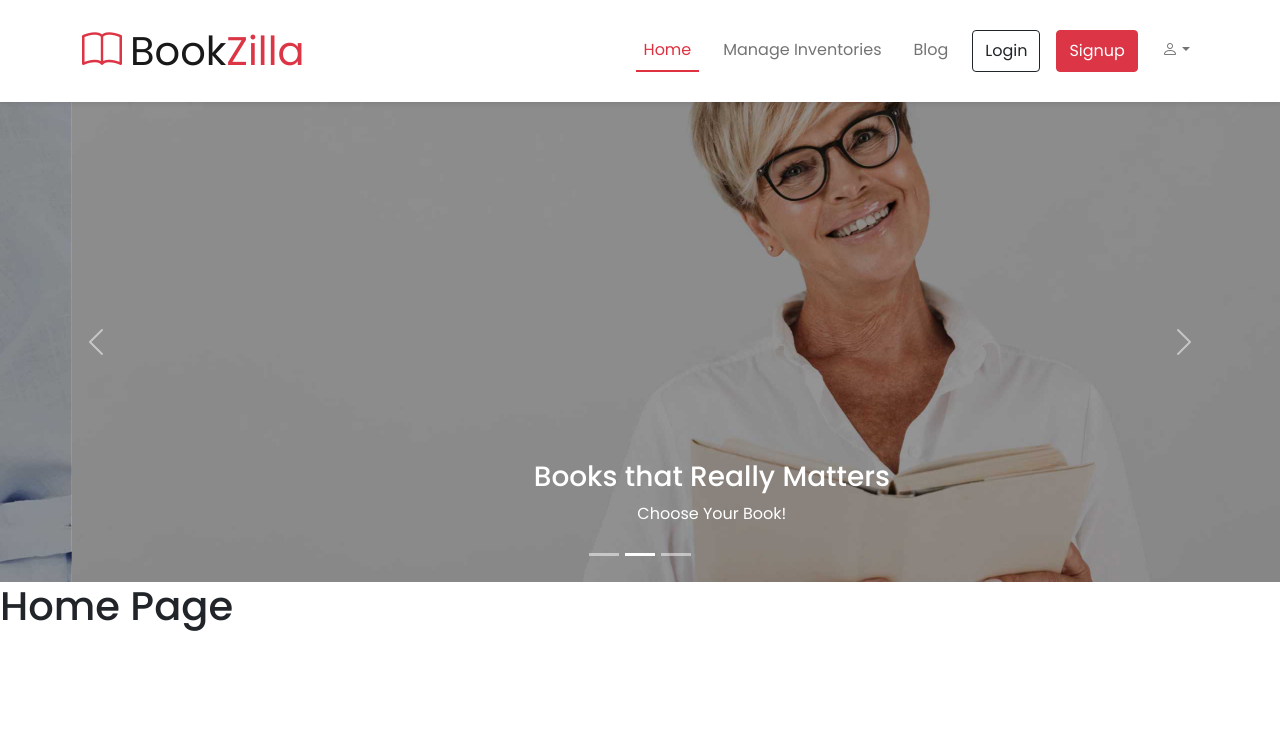
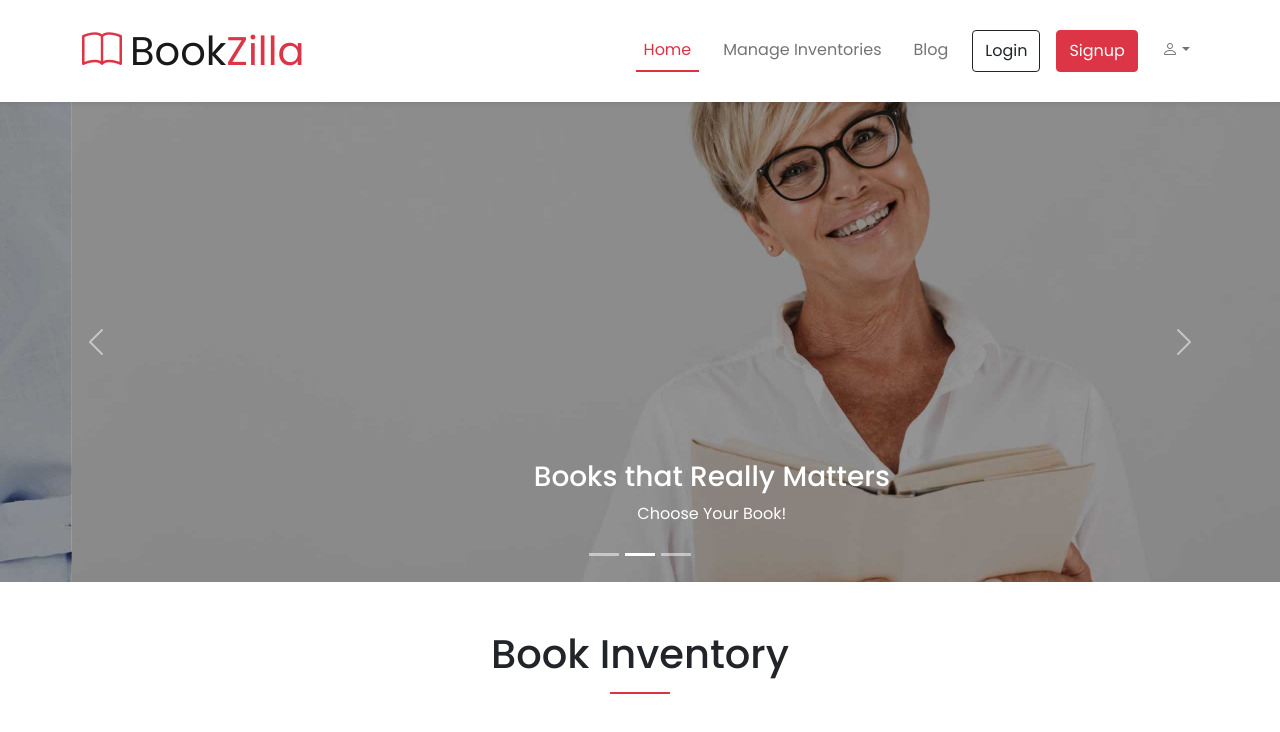
Before and after one commit to riff3r/bookzilla-client-p11, a React (Create React App) app: page / in a window 1280 px wide. Shown: the top 732 px of the page. Built offline with nearby package versions, Linux system fonts and the light colour scheme.

Commit message:
Primary Headling component created

```diff
--- /dev/null
+++ b/src/components/Layout/PrimaryHeading/PrimaryHeading.css
@@ -0,0 +1,19 @@
+.ph-1 {
+  position: relative;
+}
+.ph-1 h2::after {
+  content: "";
+  display: block;
+  width: 60px;
+  height: 2px;
+  background-color: var(--theme-color-text_link);
+  left: auto;
+  right: auto;
+  position: absolute;
+  z-index: 1;
+  bottom: 0;
+  left: 50%;
+  -webkit-transform: translateX(-50%);
+  -ms-transform: translateX(-50%);
+  transform: translateX(-50%);
+}
--- /dev/null
+++ b/src/components/Layout/PrimaryHeading/PrimaryHeading.js
@@ -0,0 +1,12 @@
+import React from "react";
+import "./PrimaryHeading.css";
+
+const PrimaryHeading = ({ title }) => {
+  return (
+    <div className="ph-1 text-center my-5">
+      <h2 className="fs-1 pb-3">{title}</h2>
+    </div>
+  );
+};
+
+export default PrimaryHeading;
--- a/src/components/Page/Home/Home.js
+++ b/src/components/Page/Home/Home.js
@@ -1,11 +1,14 @@
 import React from "react";
+import PrimaryHeading from "../../Layout/PrimaryHeading/PrimaryHeading";
 import Banner from "./Banner/Banner";
 
 const Home = () => {
   return (
     <main>
       <Banner />
-      <h1>Home Page</h1>
+      <div className="container">
+        <PrimaryHeading title="Book Inventory" />
+      </div>
     </main>
   );
 };
```
